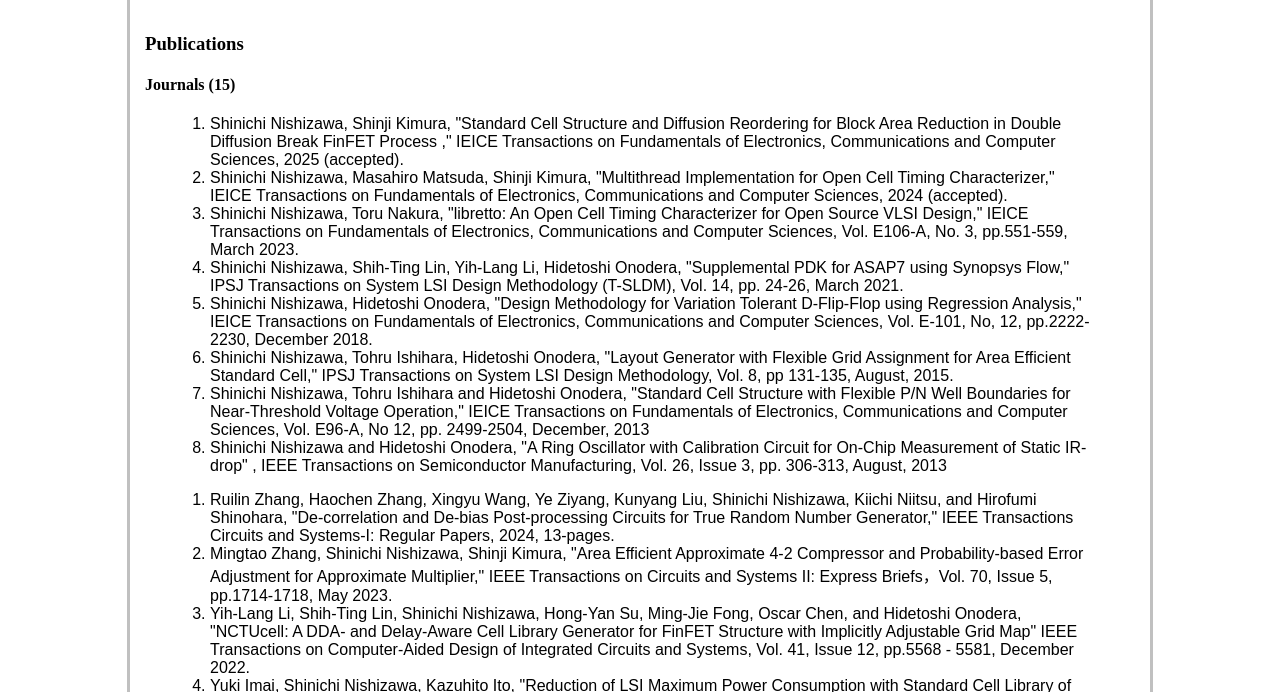
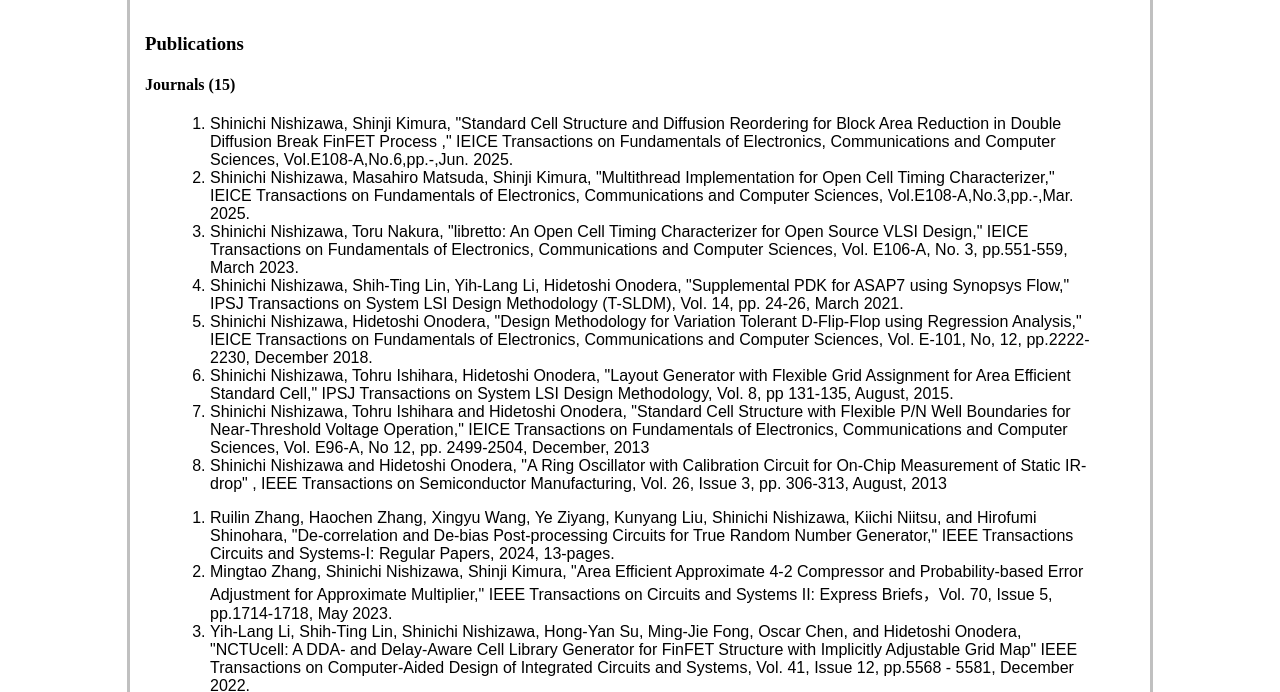
Before and after one commit to snishizawa/snishizawa.github.io, a plain HTML site: page publications.html in a window 1280 px wide. Shown: the part 107-799 px from the top of the page. Drawn offline with Linux system fonts and the light colour scheme.

Commit message:
Add files via upload

```diff
--- a/publications.html
+++ b/publications.html
@@ -45,8 +45,8 @@
 	<h4>Journals (15)</h4>
 	<ol>
 		<li>Shinichi Nishizawa, Shinji Kimura, "Standard Cell Structure and Diffusion Reordering for Block Area Reduction in Double Diffusion Break FinFET Process
-,"  IEICE Transactions on Fundamentals of Electronics, Communications and Computer Sciences, 2025 (accepted).</li>
-		<li>Shinichi Nishizawa, Masahiro Matsuda, Shinji Kimura, "Multithread Implementation for Open Cell Timing Characterizer,"  IEICE Transactions on Fundamentals of Electronics, Communications and Computer Sciences, 2024 (accepted).</li>
+,"  IEICE Transactions on Fundamentals of Electronics, Communications and Computer Sciences, Vol.E108-A,No.6,pp.-,Jun. 2025.</li>
+		<li>Shinichi Nishizawa, Masahiro Matsuda, Shinji Kimura, "Multithread Implementation for Open Cell Timing Characterizer,"  IEICE Transactions on Fundamentals of Electronics, Communications and Computer Sciences, Vol.E108-A,No.3,pp.-,Mar. 2025.</li>
 		<li>Shinichi Nishizawa, Toru Nakura, "libretto: An Open Cell Timing Characterizer for Open Source VLSI Design,"  IEICE Transactions on Fundamentals of Electronics, Communications and Computer Sciences, Vol. E106-A, No. 3, pp.551-559, March 2023.</li>
 		<li>Shinichi Nishizawa, Shih-Ting Lin, Yih-Lang Li, Hidetoshi Onodera, "Supplemental PDK for ASAP7 using Synopsys Flow," IPSJ Transactions on System LSI Design Methodology (T-SLDM), Vol. 14, pp. 24-26, March 2021.</li>
 		<li>Shinichi Nishizawa, Hidetoshi Onodera, "Design Methodology for Variation Tolerant D-Flip-Flop using Regression Analysis," IEICE Transactions on Fundamentals of Electronics, Communications and Computer Sciences, Vol. E-101, No, 12, pp.2222-2230, December 2018.</li>
```
